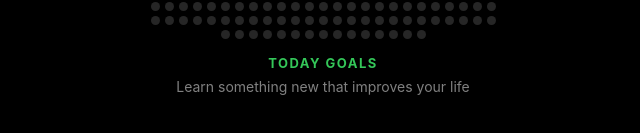
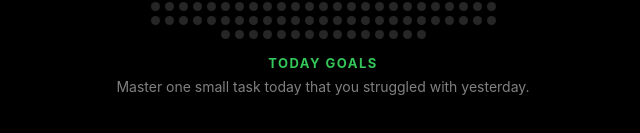
Before and after one commit to malithwwa/live-calendar, a Next.js app: page / in a window 1280 px wide. Shown: the part 643-776 px from the top of the page, without its empty margins (317-957 px from the left). Built offline with nearby package versions, Linux system fonts and the light colour scheme.

Commit message:
fix issue

```diff
--- a/app/page.js
+++ b/app/page.js
@@ -365,7 +365,7 @@ const LifeCalendar = () => {
       <div className="goals-section">
         <div className="goals-title">Today Goals</div>
         <div className="goals-subtitle">
-          Learn something new that improves your life
+          Master one small task today that you struggled with yesterday.
         </div>
       </div>
     </div>
```
